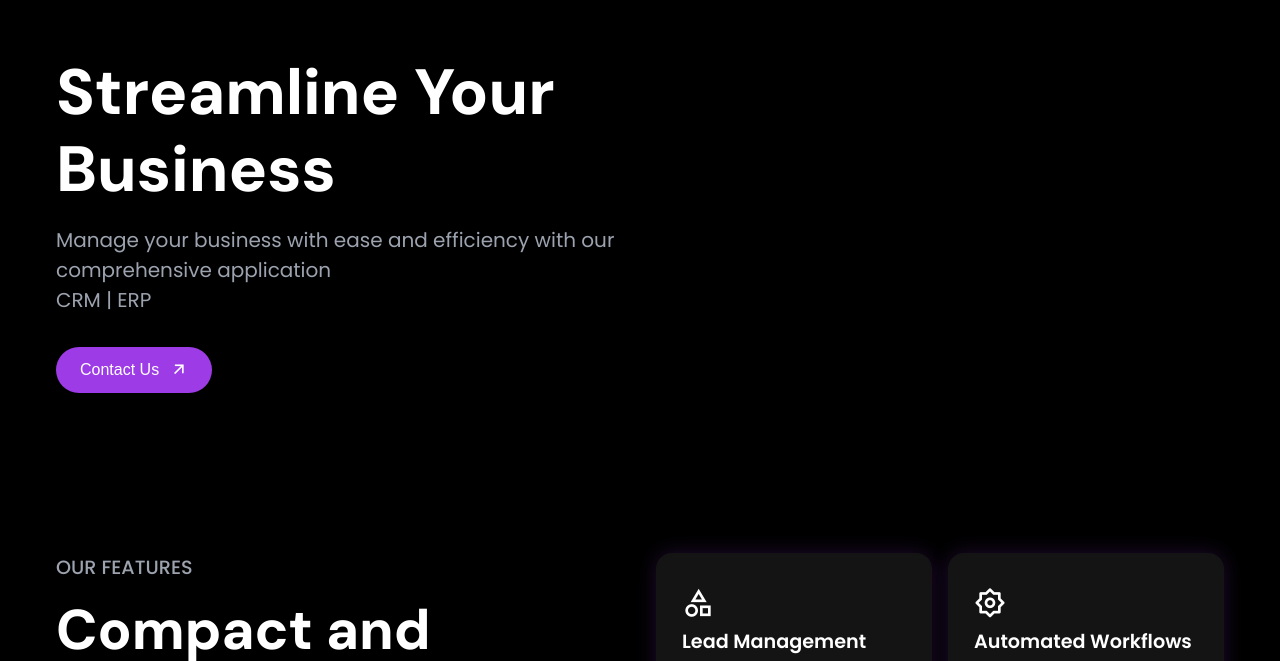
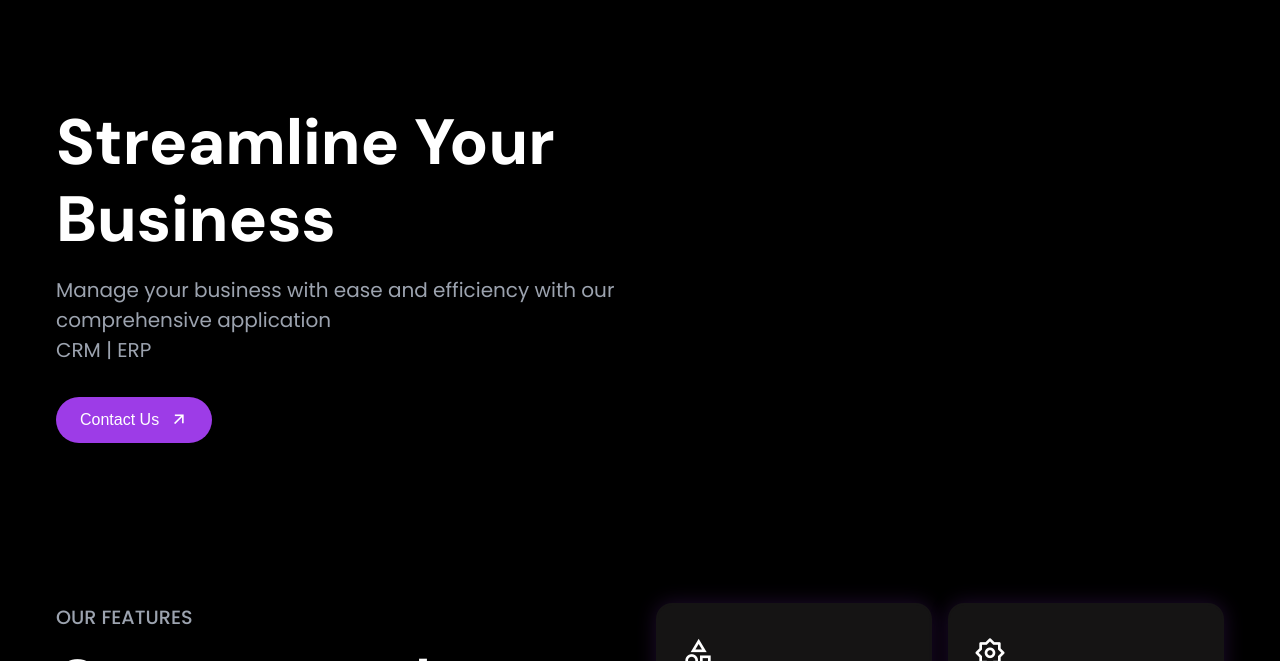
Before and after one commit to vjk7989/mnoch-landing-stunning-octo-chainsaw, a plain HTML site: page index.html in a window 1280 px wide. Shown: the part 123-784 px from the top of the page. Drawn offline with nearby package versions, Linux system fonts and the light colour scheme; some packages are replaced by stand-ins of ours; a script that the page names is missing.

Commit message:
Update index.html

```diff
--- a/index.html
+++ b/index.html
@@ -34,10 +34,14 @@
           </li>
         </ul>
       </nav>
+      <br>
+      <br>
+      <br>
       <div class="header__content">
         <br>
         <br>
-        <h1>Streamline Your Business</h1>
+        <h1 style="margin-top: 50px;">Streamline Your Business</h1>
+
         <p>
           Manage your business with ease and efficiency with our comprehensive application <br>
           CRM | ERP
@@ -105,7 +109,6 @@
         </div>
       </div>
     </section>
-
 
 
     <section class="team-section">
```
